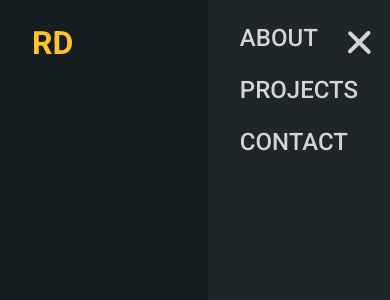
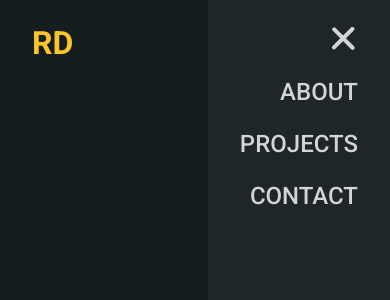
Before and after one commit to RavenDuffy/portfolio, a Next.js app in the folder portfolio_front/: page / in a window 390 px wide. Both pictures are taken after a click on the button 359 px from the left and 43 px from the top of the page. Shown: the top 300 px of the page. Built offline with nearby package versions, Linux system fonts and the light colour scheme.

Commit message:
added correct toggling and styling to hamburger

```diff
--- a/portfolio_front/components/nav/hamburger.tsx
+++ b/portfolio_front/components/nav/hamburger.tsx
@@ -1,20 +1,20 @@
 import { useState } from "react"
+import { NavLinks } from "./links"
 import styles from './nav.module.scss'
 
-interface HamburgerProps {
-    children: React.ReactNode
-}
-
-export const Hamburger = (props: HamburgerProps) => {
+export const Hamburger = () => {
     const [isOpen, setIsOpen] = useState(false)
 
     return (
-        <>
+        <div className={`${styles.linksMobile} ${isOpen && styles.background}`}>
             <button
                 onClick={() => setIsOpen(!isOpen)}
-                className={isOpen ? styles.hamClosed : styles.hamOpen}
+                className={!isOpen ? styles.hamClosed : styles.hamOpen}
             />
-            {isOpen && props.children}
-        </>
+            <NavLinks
+                isMobile
+                isHamburgerOpen={isOpen}
+            />
+        </div>
     )
 }
--- a/portfolio_front/components/nav/links.tsx
+++ b/portfolio_front/components/nav/links.tsx
@@ -3,11 +3,12 @@ import styles from './nav.module.scss'
 
 interface NavLinksProps {
     isMobile?: boolean
+    isHamburgerOpen?: boolean
 }
 
-export const NavLinks = ({ isMobile }: NavLinksProps) => {
-    return (
-        <div className={!isMobile ? styles.links : styles.linksMobile}>
+export const NavLinks = ({ isMobile, isHamburgerOpen }: NavLinksProps) => {
+    if (!isMobile) return (
+        <div className={styles.links}>
             <Link href="#" passHref>
                 <h2>About</h2>
             </Link>
@@ -19,4 +20,21 @@ export const NavLinks = ({ isMobile }: NavLinksProps) => {
             </Link>
         </div>
     )
+    else return (
+        <>
+            {isHamburgerOpen &&
+                <>
+                    <Link href="#" passHref>
+                        <h2>About</h2>
+                    </Link>
+                    <Link href="#" passHref>
+                        <h2>Projects</h2>
+                    </Link>
+                    <Link href="#" passHref>
+                        <h2>Contact</h2>
+                    </Link>
+                </>
+            }
+        </>
+    )
 }
--- a/portfolio_front/components/nav/nav.module.scss
+++ b/portfolio_front/components/nav/nav.module.scss
@@ -36,8 +36,7 @@ $main-focus-back: #20282B;
         right: 0;
         display: flex;
         flex-direction: column;
-        align-items: flex-start;
-        background-color: rgba($main-focus-back, 0.95);
+        align-items: flex-end;
 
         h2 {
             margin-bottom: 1.5rem;
@@ -50,11 +49,15 @@ $main-focus-back: #20282B;
         }
     }
 
+    .background {
+        background-color: rgba($main-focus-back, 0.95);
+    }
+
     .hamClosed, .hamOpen {
         height: 30px;
         width: 30px;
-        margin: auto;
-        margin-right: 1rem;
+        margin: 1.5rem 0;
+        margin-right: 2rem;
         background: no-repeat center;
         z-index: 1;
     }
--- a/portfolio_front/components/nav/nav.tsx
+++ b/portfolio_front/components/nav/nav.tsx
@@ -15,9 +15,7 @@ export const Navbar = () => {
 
             {width && width > 620
                 ? <NavLinks />
-                : <Hamburger>
-                    <NavLinks isMobile />
-                </Hamburger>
+                : <Hamburger />
             }
         </div>
     )
--- a/portfolio_front/styles/globals.scss
+++ b/portfolio_front/styles/globals.scss
@@ -25,3 +25,7 @@ button {
   box-shadow: unset;
   text-shadow: unset;
 }
+
+button:focus {
+  outline: none;
+}
```
Also changed, not shown: portfolio_front/public/images/HamburgerClosed.svg, portfolio_front/public/images/HamburgerOpen.svg.
